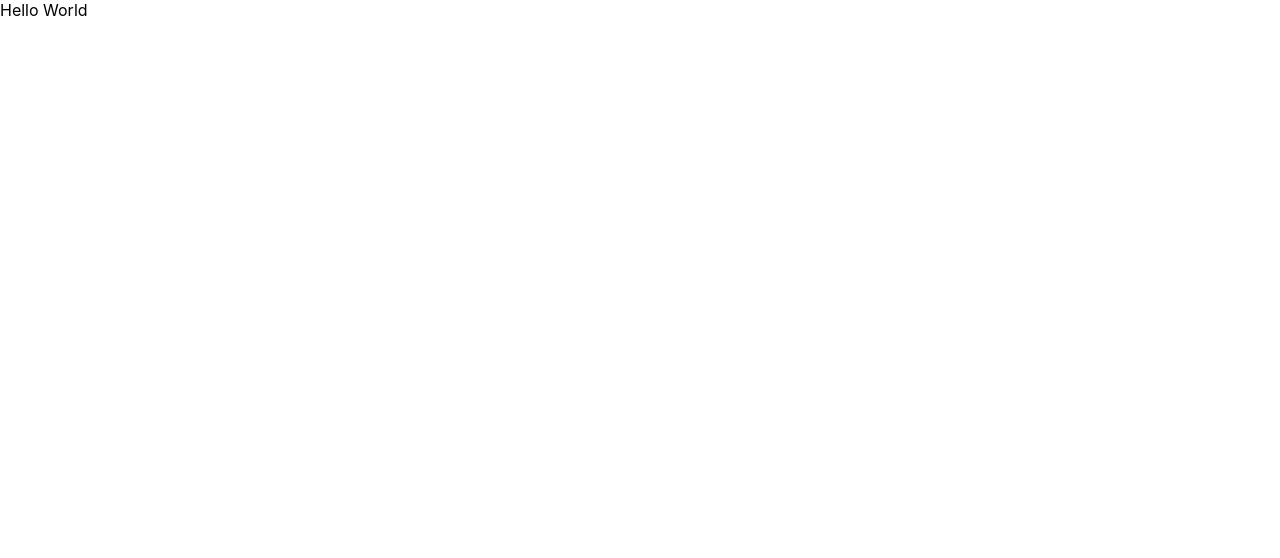
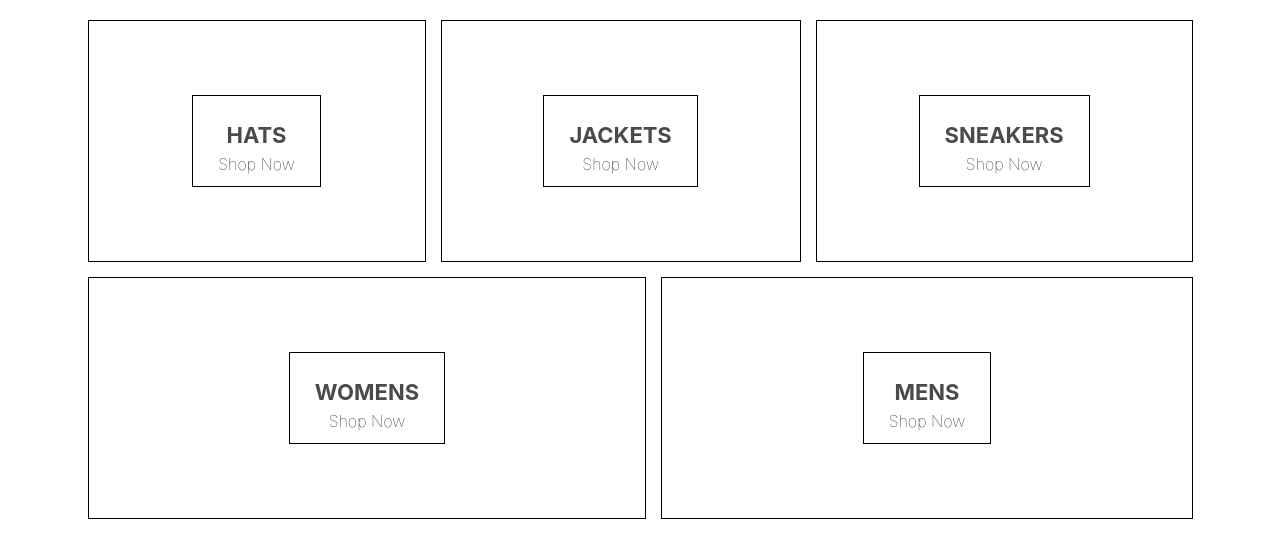
Before and after one commit to paul-xor/magazin, a React (Create React App) app: page / in a window 1280 px wide. Shown: the top 558 px of the page. Built offline with nearby package versions, Linux system fonts and the light colour scheme.

Commit message:
add files for homepage

```diff
--- a/package.json
+++ b/package.json
@@ -3,6 +3,7 @@
   "version": "0.1.0",
   "private": true,
   "dependencies": {
+    "node-sass": "^4.12.0",
     "react": "^16.9.0",
     "react-dom": "^16.9.0",
     "react-scripts": "3.1.1"
--- a/src/App.js
+++ b/src/App.js
@@ -1,9 +1,14 @@
 import React from "react";
-
 import "./App.css";
 
+import HomePage from "./homepage.component";
+
 function App() {
-  return <div>Hello World</div>;
+  return (
+    <div>
+      <HomePage />
+    </div>
+  );
 }
 
 export default App;
--- /dev/null
+++ b/src/homepage.component.js
@@ -0,0 +1,42 @@
+import React from "react";
+
+import "./homepage.styles.scss";
+
+const HomePage = () => (
+  <div className="homepage">
+    <div className="directory-menu">
+      <div className="menu-item">
+        <div className="content">
+          <h1 className="title">HATS</h1>
+          <span className="subtitle">Shop Now</span>
+        </div>
+      </div>
+      <div className="menu-item">
+        <div className="content">
+          <h1 className="title">JACKETS</h1>
+          <span className="subtitle">Shop Now</span>
+        </div>
+      </div>
+      <div className="menu-item">
+        <div className="content">
+          <h1 className="title">SNEAKERS</h1>
+          <span className="subtitle">Shop Now</span>
+        </div>
+      </div>
+      <div className="menu-item">
+        <div className="content">
+          <h1 className="title">WOMENS</h1>
+          <span className="subtitle">Shop Now</span>
+        </div>
+      </div>
+      <div className="menu-item">
+        <div className="content">
+          <h1 className="title">MENS</h1>
+          <span className="subtitle">Shop Now</span>
+        </div>
+      </div>
+    </div>
+  </div>
+);
+
+export default HomePage;
--- /dev/null
+++ b/src/homepage.styles.scss
@@ -0,0 +1,54 @@
+.homepage {
+  display: flex;
+  flex-direction: column;
+  align-items: center;
+  padding: 20px 80px;
+}
+
+.directory-menu {
+  width: 100%;
+  display: flex;
+  flex-wrap: wrap;
+  justify-content: space-between;
+}
+
+.menu-item {
+  min-width: 30%;
+  height: 240px;
+  flex: 1 1 auto;
+  display: flex;
+  align-items: center;
+  justify-content: center;
+  border: 1px solid black;
+  margin: 0 7.5px 15px;
+
+  &:first-child {
+    margin-right: 7.5px;
+  }
+
+  &:last-child {
+    margin-left: 7.5px;
+  }
+
+  .content {
+    height: 90px;
+    padding: 0 25px;
+    display: flex;
+    flex-direction: column;
+    align-items: center;
+    justify-content: center;
+    border: 1px solid black;
+
+    .title {
+      font-weight: bold;
+      margin-bottom: 6px;
+      font-size: 22px;
+      color: #4a4a4a;
+    }
+
+    .subtitle {
+      font-weight: lighter;
+      font-size: 16px;
+    }
+  }
+}
```
Also changed, not shown: 1 other file (tests, documents, lock files or other folders).
